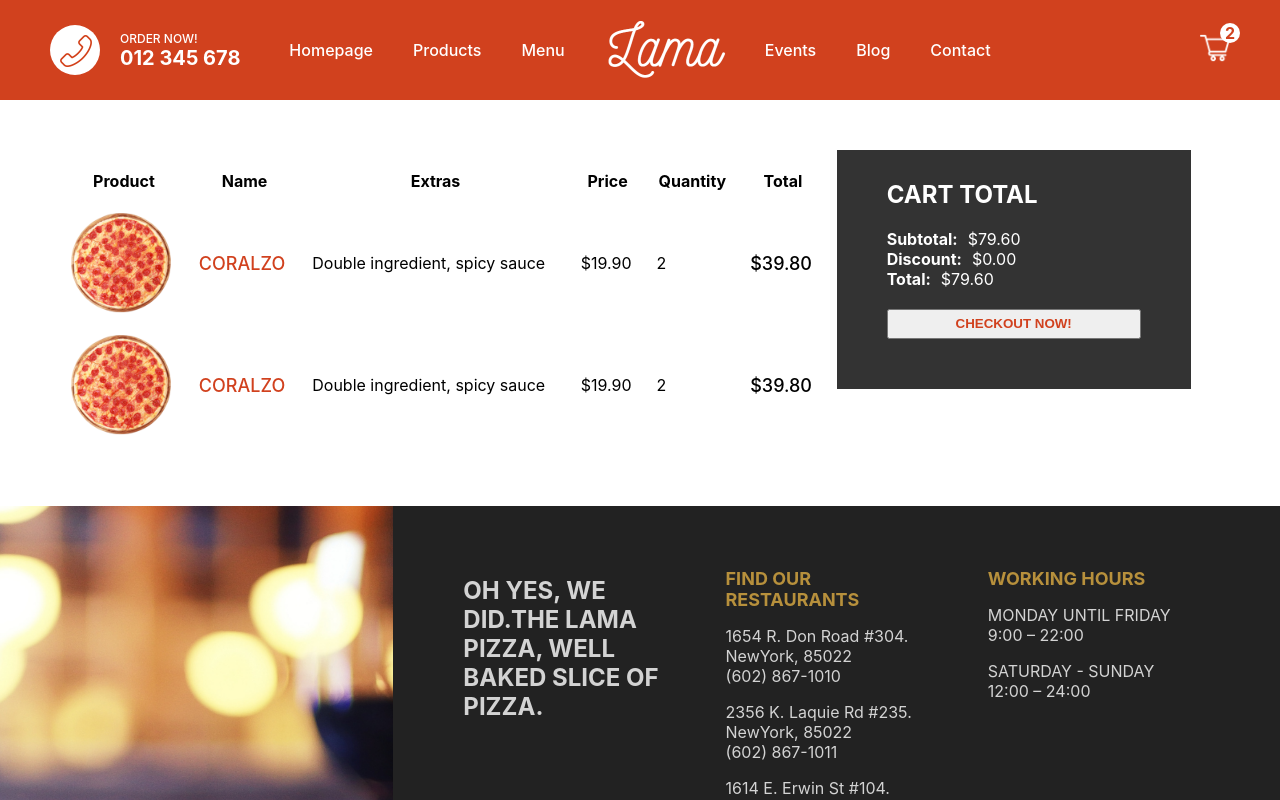
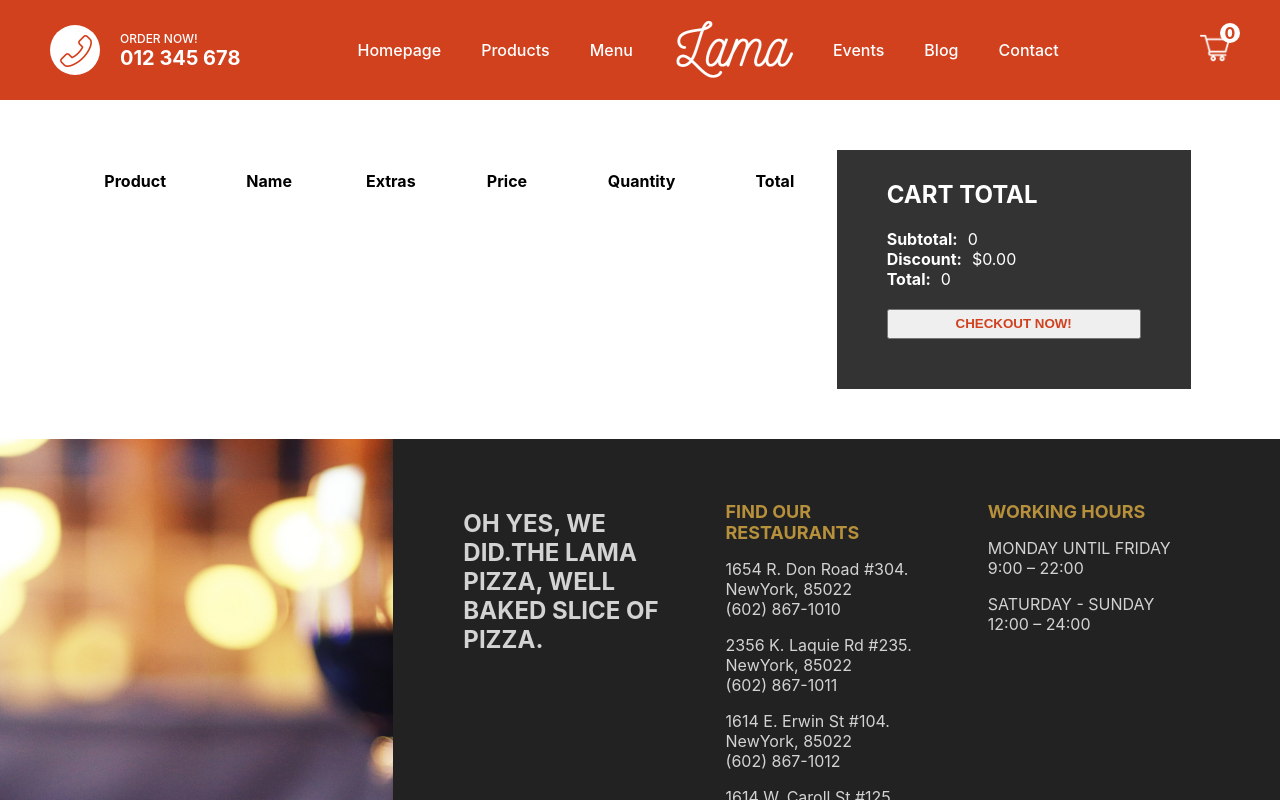
Before and after one commit to Anthoniselvi/Food-App, a Next.js app in the folder client/: page /cart in a window 1280 px wide. Shown: the top 800 px of the page. Built offline with nearby package versions, Linux system fonts and the light colour scheme.

Commit message:
add to cart updated with nav bar

```diff
--- a/client/components/Navbar.js
+++ b/client/components/Navbar.js
@@ -1,7 +1,10 @@
 import styles from "@/styles/Navbar.module.css";
 import Image from "next/image";
+import Link from "next/link";
+import { useSelector } from "react-redux";
 
 const Navbar = () => {
+  const quantity = useSelector((state) => state.cart.quantity);
   return (
     <div className={styles.container}>
       <div className={styles.item}>
@@ -24,12 +27,14 @@ const Navbar = () => {
           <li className={styles.listItem}>Contact</li>
         </ul>
       </div>
-      <div className={styles.item}>
-        <div className={styles.cart}>
-          <Image src="/img/cart.png" alt="" width="30" height="30" />
-          <div className={styles.counter}>2</div>
+      <Link href="/cart" passHref>
+        <div className={styles.item}>
+          <div className={styles.cart}>
+            <Image src="/img/cart.png" alt="" width="30" height="30" />
+            <div className={styles.counter}>{quantity}</div>
+          </div>
         </div>
-      </div>
+      </Link>
     </div>
   );
 };
--- a/client/components/PizzaCard.js
+++ b/client/components/PizzaCard.js
@@ -1,10 +1,13 @@
 import Image from "next/image";
 import styles from "@/styles/PizzaCard.module.css";
+import Link from "next/link";
 
 const PizzaCard = ({ pizza }) => {
   return (
     <div className={styles.container}>
-      <Image src={pizza.img} alt="" width="200" height="200" />
+      <Link href={`/product/${pizza._id}`} passHref>
+        <Image src={pizza.img} alt="" width="200" height="200" />
+      </Link>
       <h1 className={styles.title}>{pizza.title}</h1>
       <span className={styles.price}>${pizza.prices[0]}</span>
       <p className={styles.desc}>{pizza.desc}</p>
--- a/client/package.json
+++ b/client/package.json
@@ -9,11 +9,13 @@
     "lint": "next lint"
   },
   "dependencies": {
+    "@reduxjs/toolkit": "^1.9.5",
     "axios": "^1.4.0",
     "mongodb": "^5.5.0",
     "mongoose": "^7.1.1",
     "next": "13.4.2",
     "react": "18.2.0",
-    "react-dom": "18.2.0"
+    "react-dom": "18.2.0",
+    "react-redux": "^8.0.5"
   }
 }
--- a/client/pages/_app.js
+++ b/client/pages/_app.js
@@ -1,10 +1,16 @@
+import Layout from "../components/Layout";
 import "@/styles/globals.css";
-import Layout from "../components/Layout";
+import store from "../redux/store";
+import { Provider } from "react-redux";
 
-export default function App({ Component, pageProps }) {
+function MyApp({ Component, pageProps }) {
   return (
-    <Layout>
-      <Component {...pageProps} />
-    </Layout>
+    <Provider store={store}>
+      <Layout>
+        <Component {...pageProps} />
+      </Layout>
+    </Provider>
   );
 }
+
+export default MyApp;
--- /dev/null
+++ b/client/pages/api/products/[id].js
@@ -0,0 +1,46 @@
+import dbConnect from "../../../util/mongo";
+import Product from "../../../models/Product";
+
+export default async function handler(req, res) {
+  const {
+    method,
+    query: { id },
+  } = req;
+
+  dbConnect();
+
+  if (method === "GET") {
+    try {
+      const product = await Product.findById(id);
+      res.status(200).json(product);
+    } catch (err) {
+      res.status(500).json(err);
+    }
+  }
+
+  //   if (method === "PUT") {
+  //     if (!token || token !== process.env.token) {
+  //       return res.status(401).json("Not authenticated!");
+  //     }
+  //     try {
+  //       const product = await Product.findByIdAndUpdate(id, req.body, {
+  //         new: true,
+  //       });
+  //       res.status(200).json(product);
+  //     } catch (err) {
+  //       res.status(500).json(err);
+  //     }
+  //   }
+
+  //   if (method === "DELETE") {
+  //     if (!token || token !== process.env.token) {
+  //       return res.status(401).json("Not authenticated!");
+  //     }
+  //     try {
+  //       await Product.findByIdAndDelete(id);
+  //       res.status(200).json("The product has been deleted!");
+  //     } catch (err) {
+  //       res.status(500).json(err);
+  //     }
+  //   }
+}
--- a/client/pages/cart.js
+++ b/client/pages/cart.js
@@ -1,11 +1,15 @@
 import styles from "@/styles/Cart.module.css";
 import Image from "next/image";
+import { useDispatch, useSelector } from "react-redux";
 
 const Cart = () => {
+  const dispatch = useDispatch();
+  const cart = useSelector((state) => state.cart);
   return (
     <div className={styles.container}>
       <div className={styles.left}>
         <table className={styles.table}>
+          <tbody>
             <tr className={styles.trTitle}>
               <th>Product</th>
               <th>Name</th>
@@ -14,11 +18,14 @@ const Cart = () => {
               <th>Quantity</th>
               <th>Total</th>
             </tr>
-          <tr className={styles.tr}>
+          </tbody>
+          <tbody>
+            {cart.products.map((product) => (
+              <tr className={styles.tr} key={product._id}>
                 <td>
                   <div className={styles.imgContainer}>
                     <Image
-                  src="/img/pizza.png"
+                      src={product.img}
                       layout="fill"
                       objectFit="cover"
                       alt=""
@@ -26,65 +33,44 @@ const Cart = () => {
                   </div>
                 </td>
                 <td>
-              <span className={styles.name}>CORALZO</span>
+                  <span className={styles.name}>{product.title}</span>
                 </td>
                 <td>
                   <span className={styles.extras}>
-                Double ingredient, spicy sauce
+                    {product.extras.map((extra) => (
+                      <span key={extra._id}>{extra.text}</span>
+                    ))}
                   </span>
                 </td>
                 <td>
-              <span className={styles.price}>$19.90</span>
+                  <span className={styles.price}>${product.price}</span>
                 </td>
                 <td>
-              <span className={styles.quantity}>2</span>
+                  <span className={styles.quantity}>{product.quantity}</span>
                 </td>
                 <td>
-              <span className={styles.total}>$39.80</span>
+                  <span className={styles.total}>
+                    ${product.price * product.quantity}
+                  </span>
                 </td>
               </tr>
-          <tr className={styles.tr}>
-            <td>
-              <div className={styles.imgContainer}>
-                <Image
-                  src="/img/pizza.png"
-                  layout="fill"
-                  objectFit="cover"
-                  alt=""
-                />
-              </div>
-            </td>
-            <td>
-              <span className={styles.name}>CORALZO</span>
-            </td>
-            <td>
-              <span className={styles.extras}>
-                Double ingredient, spicy sauce
-              </span>
-            </td>
-            <td>
-              <span className={styles.price}>$19.90</span>
-            </td>
-            <td>
-              <span className={styles.quantity}>2</span>
-            </td>
-            <td>
-              <span className={styles.total}>$39.80</span>
-            </td>
-          </tr>
+            ))}
+          </tbody>
         </table>
       </div>
       <div className={styles.right}>
         <div className={styles.wrapper}>
           <h2 className={styles.title}>CART TOTAL</h2>
           <div className={styles.totalText}>
-            <b className={styles.totalTextTitle}>Subtotal:</b>$79.60
+            <b className={styles.totalTextTitle}>Subtotal:</b>
+            {cart.total}
           </div>
           <div className={styles.totalText}>
             <b className={styles.totalTextTitle}>Discount:</b>$0.00
           </div>
           <div className={styles.totalText}>
-            <b className={styles.totalTextTitle}>Total:</b>$79.60
+            <b className={styles.totalTextTitle}>Total:</b>
+            {cart.total}
           </div>
           <button className={styles.button}>CHECKOUT NOW!</button>
         </div>
--- /dev/null
+++ b/client/redux/cartSlice.js
@@ -0,0 +1,25 @@
+import { createSlice } from "@reduxjs/toolkit";
+
+const cartSlice = createSlice({
+  name: "cart",
+  initialState: {
+    products: [],
+    quantity: 0,
+    total: 0,
+  },
+  reducers: {
+    addProduct: (state, action) => {
+      state.products.push(action.payload);
+      state.quantity += 1;
+      state.total += action.payload.price * action.payload.quantity;
+    },
+    reset: (state) => {
+      state.products = [];
+      state.quantity = 0;
+      state.total = 0;
+    },
+  },
+});
+
+export const { addProduct, reset } = cartSlice.actions;
+export default cartSlice.reducer;
--- /dev/null
+++ b/client/redux/store.js
@@ -0,0 +1,8 @@
+import { configureStore } from "@reduxjs/toolkit";
+import cartReducer from "./cartSlice";
+
+export default configureStore({
+  reducer: {
+    cart: cartReducer,
+  },
+});
```
Also changed, not shown: client/pages/product/[id].js (+70 -50 lines), 1 other file (tests, documents, lock files or other folders). Lines whose indentation alone changed are shown as unchanged.
